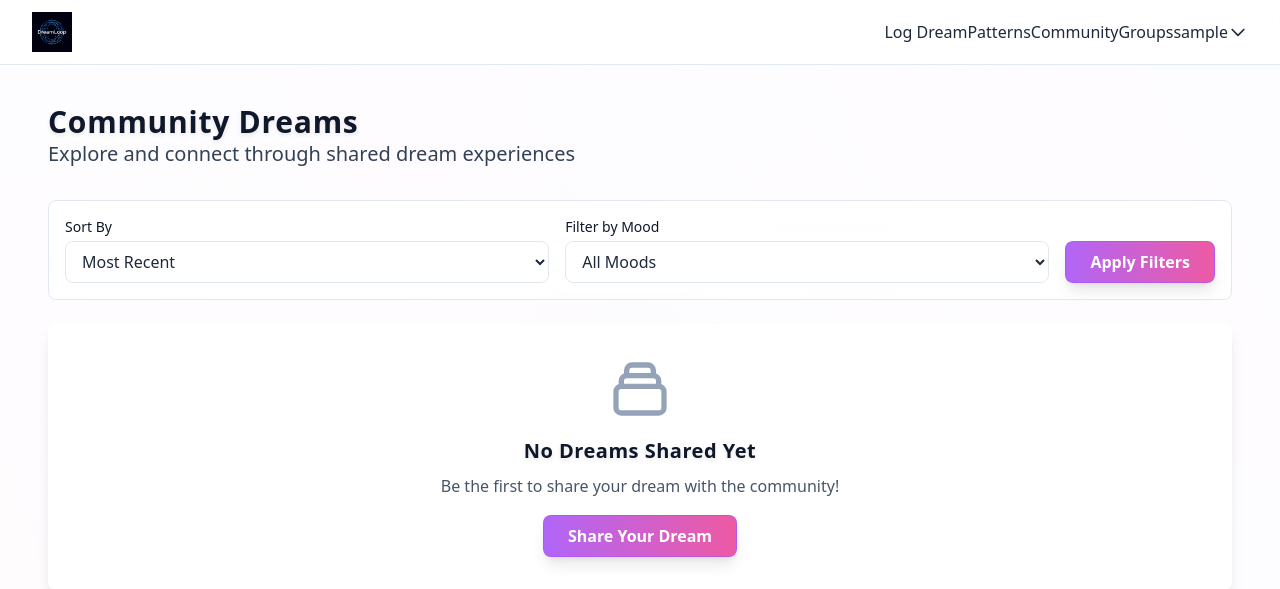
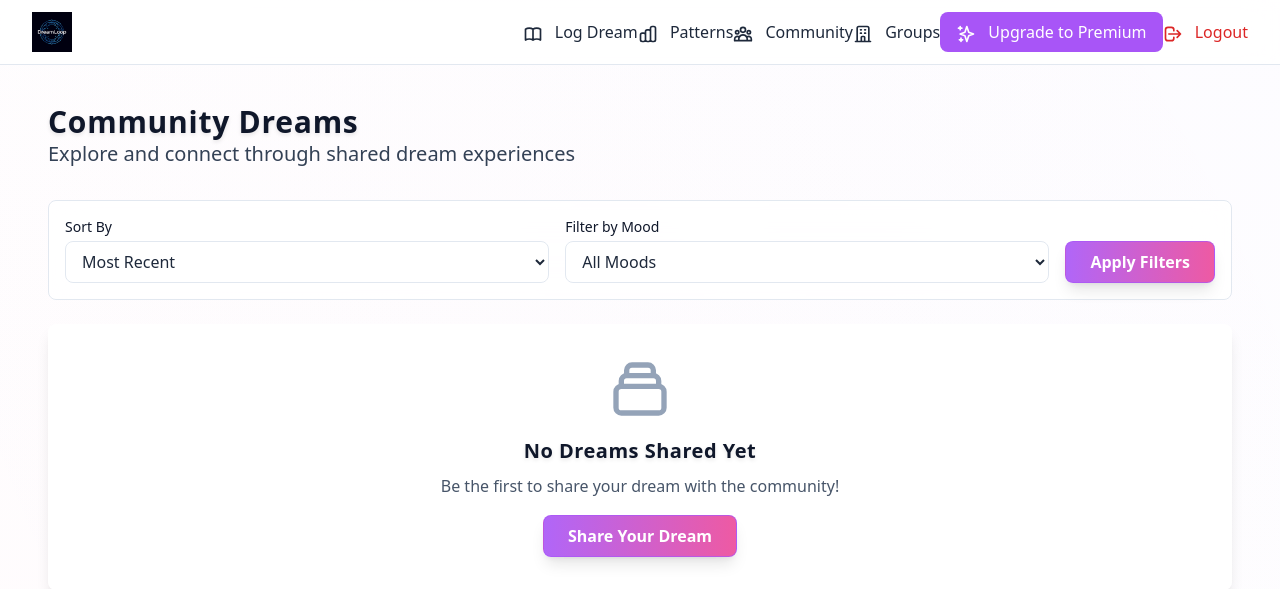
Before and after one commit to ccandelora/DreamLoop, a Flask app: page /community_dreams in a window 1280 px wide. Shown: the top 589 px of the page. Run offline with Flask 3, Linux system fonts and the light colour scheme; the visitor is signed in with stand-in values (Sample User, id 1); data that the repository does not hold is empty; some libraries are stand-ins or nearby versions.

Commit message:
Agent query: Is the navigation bar displaying correctly with icons, proper spacing, and mobile responsiveness according to the provided design?

```diff
--- a/templates/base.html
+++ b/templates/base.html
@@ -30,16 +30,9 @@
         @keyframes spinner {
             to {transform: rotate(360deg);}
         }
-        .nav-link {
-            @apply text-slate-700 hover:text-slate-900 px-3 py-2 rounded-lg transition-all hover:bg-slate-100/50;
-        }
-        .mobile-nav-link {
-            @apply block px-4 py-2 text-base text-slate-700 hover:text-slate-900 hover:bg-slate-100/50 rounded-lg transition-all;
-        }
     </style>
 
     <!-- Deferred CSS loading -->
-    <link rel="stylesheet" href="https://unpkg.com/@heroicons/24/outline/style.css" media="print" onload="this.media='all'">
     <link rel="stylesheet" href="{{ url_for('static', filename='css/output.css') }}" media="print" onload="this.media='all'">
     <link rel="stylesheet" href="{{ url_for('static', filename='css/loading.css') }}" media="print" onload="this.media='all'">
 
@@ -57,7 +50,7 @@
     </div>
 
     <!-- Navigation -->
-    <nav class="bg-white/80 backdrop-blur-lg border-b border-slate-200 fixed w-full top-0 z-50">
+    <nav class="bg-white/80 backdrop-blur-lg border-b border-slate-200 fixed w-full top-0 z-50 shadow-sm">
         <div class="max-w-7xl mx-auto px-4 sm:px-6 lg:px-8">
             <div class="flex justify-between h-16">
                 <!-- Logo and brand -->
@@ -72,31 +65,47 @@
                 <!-- Navigation Links (Desktop) -->
                 {% if current_user.is_authenticated %}
                 <div class="hidden lg:flex lg:items-center lg:space-x-6">
-                    <a href="{{ url_for('dream_new') }}" class="nav-link">Log Dream</a>
-                    <a href="{{ url_for('dream_patterns') }}" class="nav-link">Patterns</a>
-                    <a href="{{ url_for('community_dreams') }}" class="nav-link">Community</a>
-                    <a href="{{ url_for('dream_groups') }}" class="nav-link">Groups</a>
-                    <div class="relative group">
-                        <button class="nav-link flex items-center">
-                            <span>{{ current_user.username }}</span>
-                            <svg class="h-5 w-5 ml-1" fill="none" viewBox="0 0 24 24" stroke="currentColor">
-                                <path stroke-linecap="round" stroke-linejoin="round" stroke-width="2" d="M19 9l-7 7-7-7"></path>
-                            </svg>
-                        </button>
-                        <div class="absolute right-0 w-48 py-2 mt-2 bg-white/90 backdrop-blur-lg rounded-lg shadow-xl hidden group-hover:block">
-                            <a href="{{ url_for('subscription') }}" class="block px-4 py-2 text-sm text-slate-700 hover:bg-slate-100">
-                                Subscription
-                            </a>
-                            <a href="{{ url_for('logout') }}" class="block px-4 py-2 text-sm text-red-600 hover:bg-slate-100">
-                                Logout
-                            </a>
-                        </div>
-                    </div>
+                    <a href="{{ url_for('dream_new') }}" class="nav-link">
+                        <svg class="h-5 w-5 inline-block mr-2" fill="none" viewBox="0 0 24 24" stroke="currentColor">
+                            <path stroke-linecap="round" stroke-linejoin="round" stroke-width="2" d="M12 6.253v13m0-13C10.832 5.477 9.246 5 7.5 5S4.168 5.477 3 6.253v13C4.168 18.477 5.754 18 7.5 18s3.332.477 4.5 1.253m0-13C13.168 5.477 14.754 5 16.5 5c1.747 0 3.332.477 4.5 1.253v13C19.832 18.477 18.247 18 16.5 18c-1.746 0-3.332.477-4.5 1.253"></path>
+                        </svg>
+                        Log Dream
+                    </a>
+                    <a href="{{ url_for('dream_patterns') }}" class="nav-link">
+                        <svg class="h-5 w-5 inline-block mr-2" fill="none" viewBox="0 0 24 24" stroke="currentColor">
+                            <path stroke-linecap="round" stroke-linejoin="round" stroke-width="2" d="M9 19v-6a2 2 0 00-2-2H5a2 2 0 00-2 2v6a2 2 0 002 2h2a2 2 0 002-2zm0 0V9a2 2 0 012-2h2a2 2 0 012 2v10m-6 0a2 2 0 002 2h2a2 2 0 002-2m0 0V5a2 2 0 012-2h2a2 2 0 012 2v14a2 2 0 01-2 2h-2a2 2 0 01-2-2z"></path>
+                        </svg>
+                        Patterns
+                    </a>
+                    <a href="{{ url_for('community_dreams') }}" class="nav-link">
+                        <svg class="h-5 w-5 inline-block mr-2" fill="none" viewBox="0 0 24 24" stroke="currentColor">
+                            <path stroke-linecap="round" stroke-linejoin="round" stroke-width="2" d="M17 20h5v-2a3 3 0 00-5.356-1.857M17 20H7m10 0v-2c0-.656-.126-1.283-.356-1.857M7 20H2v-2a3 3 0 015.356-1.857M7 20v-2c0-.656.126-1.283.356-1.857m0 0a5.002 5.002 0 019.288 0M15 7a3 3 0 11-6 0 3 3 0 016 0zm6 3a2 2 0 11-4 0 2 2 0 014 0zM7 10a2 2 0 11-4 0 2 2 0 014 0z"></path>
+                        </svg>
+                        Community
+                    </a>
+                    <a href="{{ url_for('dream_groups') }}" class="nav-link">
+                        <svg class="h-5 w-5 inline-block mr-2" fill="none" viewBox="0 0 24 24" stroke="currentColor">
+                            <path stroke-linecap="round" stroke-linejoin="round" stroke-width="2" d="M19 21V5a2 2 0 00-2-2H7a2 2 0 00-2 2v16m14 0h2m-2 0h-5m-9 0H3m2 0h5M9 7h1m-1 4h1m4-4h1m-1 4h1m-5 10v-5a1 1 0 011-1h2a1 1 0 011 1v5m-4 0h4"></path>
+                        </svg>
+                        Groups
+                    </a>
+                    <a href="{{ url_for('subscription') }}" class="px-4 py-2 bg-purple-500 text-white rounded-lg hover:bg-purple-600 transition-all">
+                        <svg class="h-5 w-5 inline-block mr-2" fill="none" viewBox="0 0 24 24" stroke="currentColor">
+                            <path stroke-linecap="round" stroke-linejoin="round" stroke-width="2" d="M5 3v4M3 5h4M6 17v4m-2-2h4m5-16l2.286 6.857L21 12l-5.714 2.143L13 21l-2.286-6.857L5 12l5.714-2.143L13 3z"></path>
+                        </svg>
+                        Upgrade to Premium
+                    </a>
+                    <a href="{{ url_for('logout') }}" class="nav-link text-red-600 hover:text-red-700">
+                        <svg class="h-5 w-5 inline-block mr-2" fill="none" viewBox="0 0 24 24" stroke="currentColor">
+                            <path stroke-linecap="round" stroke-linejoin="round" stroke-width="2" d="M17 16l4-4m0 0l-4-4m4 4H7m6 4v1a3 3 0 01-3 3H6a3 3 0 01-3-3V7a3 3 0 013-3h4a3 3 0 013 3v1"></path>
+                        </svg>
+                        Logout
+                    </a>
                 </div>
                 {% else %}
                 <div class="hidden lg:flex lg:items-center lg:space-x-4">
                     <a href="{{ url_for('login') }}" class="nav-link">Login</a>
-                    <a href="{{ url_for('register') }}" class="dream-button">Get Started</a>
+                    <a href="{{ url_for('register') }}" class="px-4 py-2 bg-purple-500 text-white rounded-lg hover:bg-purple-600 transition-all">Get Started</a>
                 </div>
                 {% endif %}
 
@@ -114,18 +123,49 @@
         <!-- Mobile menu -->
         <div class="hidden lg:hidden" id="mobileMenu">
             {% if current_user.is_authenticated %}
-            <div class="px-4 pt-2 pb-3 space-y-1">
-                <a href="{{ url_for('dream_new') }}" class="mobile-nav-link">Log Dream</a>
-                <a href="{{ url_for('dream_patterns') }}" class="mobile-nav-link">Patterns</a>
-                <a href="{{ url_for('community_dreams') }}" class="mobile-nav-link">Community</a>
-                <a href="{{ url_for('dream_groups') }}" class="mobile-nav-link">Groups</a>
-                <a href="{{ url_for('subscription') }}" class="mobile-nav-link">Subscription</a>
-                <a href="{{ url_for('logout') }}" class="mobile-nav-link text-red-600">Logout</a>
+            <div class="px-4 pt-2 pb-3 space-y-2">
+                <a href="{{ url_for('dream_new') }}" class="mobile-nav-link">
+                    <svg class="h-5 w-5 inline-block mr-2" fill="none" viewBox="0 0 24 24" stroke="currentColor">
+                        <path stroke-linecap="round" stroke-linejoin="round" stroke-width="2" d="M12 6.253v13m0-13C10.832 5.477 9.246 5 7.5 5S4.168 5.477 3 6.253v13C4.168 18.477 5.754 18 7.5 18s3.332.477 4.5 1.253m0-13C13.168 5.477 14.754 5 16.5 5c1.747 0 3.332.477 4.5 1.253v13C19.832 18.477 18.247 18 16.5 18c-1.746 0-3.332.477-4.5 1.253"></path>
+                    </svg>
+                    Log Dream
+                </a>
+                <a href="{{ url_for('dream_patterns') }}" class="mobile-nav-link">
+                    <svg class="h-5 w-5 inline-block mr-2" fill="none" viewBox="0 0 24 24" stroke="currentColor">
+                        <path stroke-linecap="round" stroke-linejoin="round" stroke-width="2" d="M9 19v-6a2 2 0 00-2-2H5a2 2 0 00-2 2v6a2 2 0 002 2h2a2 2 0 002-2zm0 0V9a2 2 0 012-2h2a2 2 0 012 2v10m-6 0a2 2 0 002 2h2a2 2 0 002-2m0 0V5a2 2 0 012-2h2a2 2 0 012 2v14a2 2 0 01-2 2h-2a2 2 0 01-2-2z"></path>
+                    </svg>
+                    Patterns
+                </a>
+                <a href="{{ url_for('community_dreams') }}" class="mobile-nav-link">
+                    <svg class="h-5 w-5 inline-block mr-2" fill="none" viewBox="0 0 24 24" stroke="currentColor">
+                        <path stroke-linecap="round" stroke-linejoin="round" stroke-width="2" d="M17 20h5v-2a3 3 0 00-5.356-1.857M17 20H7m10 0v-2c0-.656-.126-1.283-.356-1.857M7 20H2v-2a3 3 0 015.356-1.857M7 20v-2c0-.656.126-1.283.356-1.857m0 0a5.002 5.002 0 019.288 0M15 7a3 3 0 11-6 0 3 3 0 016 0zm6 3a2 2 0 11-4 0 2 2 0 014 0zM7 10a2 2 0 11-4 0 2 2 0 014 0z"></path>
+                    </svg>
+                    Community
+                </a>
+                <a href="{{ url_for('dream_groups') }}" class="mobile-nav-link">
+                    <svg class="h-5 w-5 inline-block mr-2" fill="none" viewBox="0 0 24 24" stroke="currentColor">
+                        <path stroke-linecap="round" stroke-linejoin="round" stroke-width="2" d="M19 21V5a2 2 0 00-2-2H7a2 2 0 00-2 2v16m14 0h2m-2 0h-5m-9 0H3m2 0h5M9 7h1m-1 4h1m4-4h1m-1 4h1m-5 10v-5a1 1 0 011-1h2a1 1 0 011 1v5m-4 0h4"></path>
+                    </svg>
+                    Groups
+                </a>
+                <div class="border-t border-slate-200 my-2"></div>
+                <a href="{{ url_for('subscription') }}" class="mobile-nav-link bg-purple-500 text-white hover:bg-purple-600">
+                    <svg class="h-5 w-5 inline-block mr-2" fill="none" viewBox="0 0 24 24" stroke="currentColor">
+                        <path stroke-linecap="round" stroke-linejoin="round" stroke-width="2" d="M5 3v4M3 5h4M6 17v4m-2-2h4m5-16l2.286 6.857L21 12l-5.714 2.143L13 21l-2.286-6.857L5 12l5.714-2.143L13 3z"></path>
+                    </svg>
+                    Upgrade to Premium
+                </a>
+                <a href="{{ url_for('logout') }}" class="mobile-nav-link text-red-600 hover:text-red-700">
+                    <svg class="h-5 w-5 inline-block mr-2" fill="none" viewBox="0 0 24 24" stroke="currentColor">
+                        <path stroke-linecap="round" stroke-linejoin="round" stroke-width="2" d="M17 16l4-4m0 0l-4-4m4 4H7m6 4v1a3 3 0 01-3 3H6a3 3 0 01-3-3V7a3 3 0 013-3h4a3 3 0 013 3v1"></path>
+                    </svg>
+                    Logout
+                </a>
             </div>
             {% else %}
-            <div class="px-4 pt-2 pb-3 space-y-1">
+            <div class="px-4 pt-2 pb-3 space-y-2">
                 <a href="{{ url_for('login') }}" class="mobile-nav-link">Login</a>
-                <a href="{{ url_for('register') }}" class="mobile-nav-link">Register</a>
+                <a href="{{ url_for('register') }}" class="mobile-nav-link bg-purple-500 text-white hover:bg-purple-600">Get Started</a>
             </div>
             {% endif %}
         </div>
```
Also changed, not shown: Screenshot 2024-10-31 at 6.34.21 PM.png (added), Screenshot 2024-10-31 at 6.34.43 PM.png (added).
